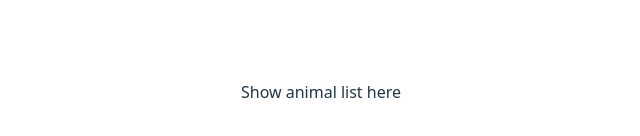
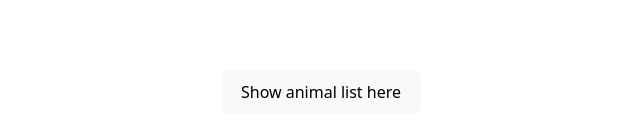
Before and after one commit to ArnoldSupriyadi/animal-reactjs, a React (Vite) app: page / in a window 1280 px wide. Shown: the part 308-444 px from the top of the page, without its empty margins (319-959 px from the left). Built offline with nearby package versions, Linux system fonts and the light colour scheme.

Commit message:
baru sampe video 46

```diff
--- a/src/App.jsx
+++ b/src/App.jsx
@@ -4,11 +4,13 @@ import viteLogo from '/vite.svg'
 import './App.css'
 
 function App() {
-  const [count, setCount] = useState(0)
+  const handleClick = () => {
+    console.log('Button clicked');
+  }
 
   return (
     <>
-      <p>Show animal list here</p>
+      <button onClick={handleClick}>Show animal list here</button>
     </>
   )
 }
```
